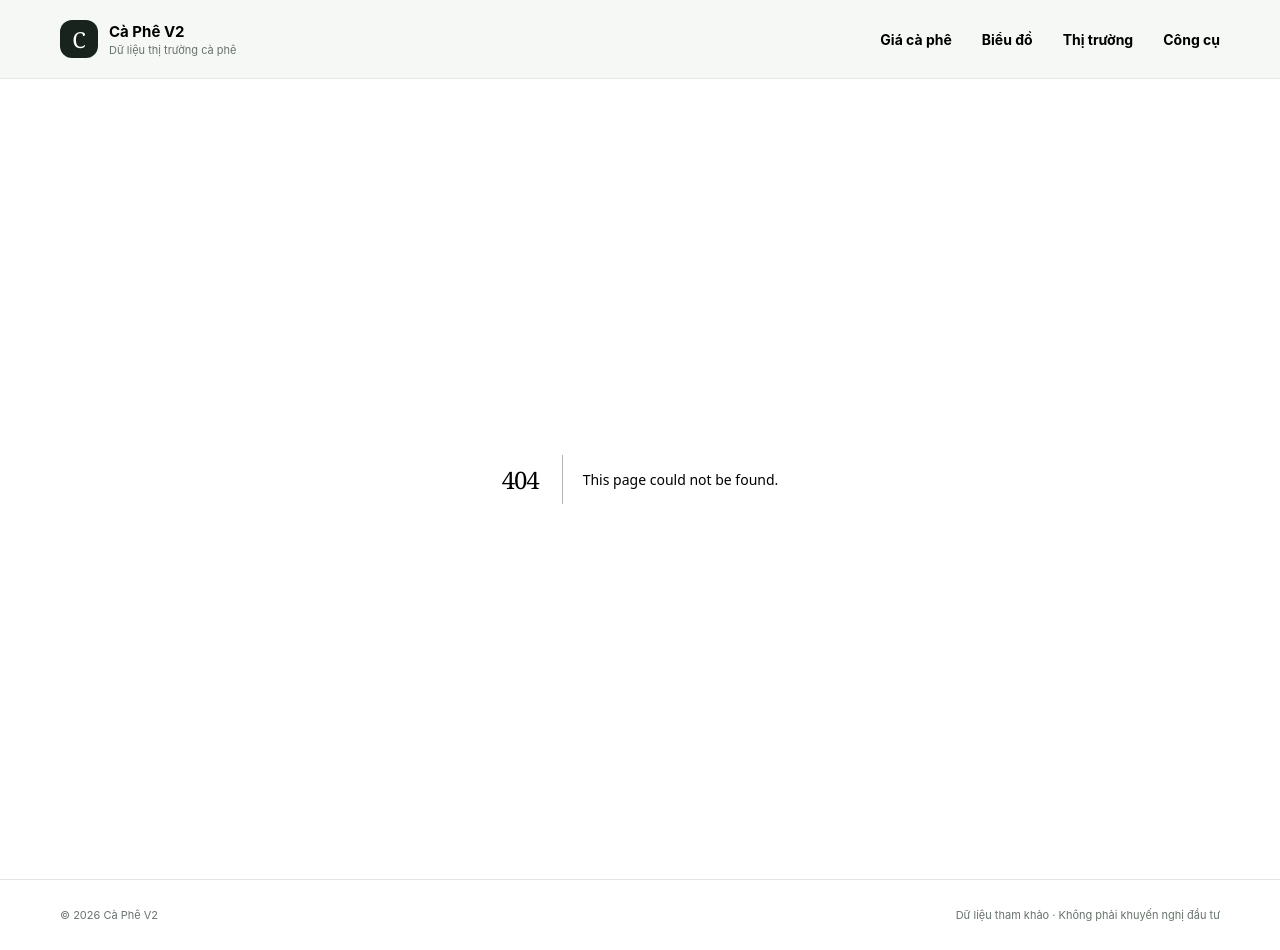
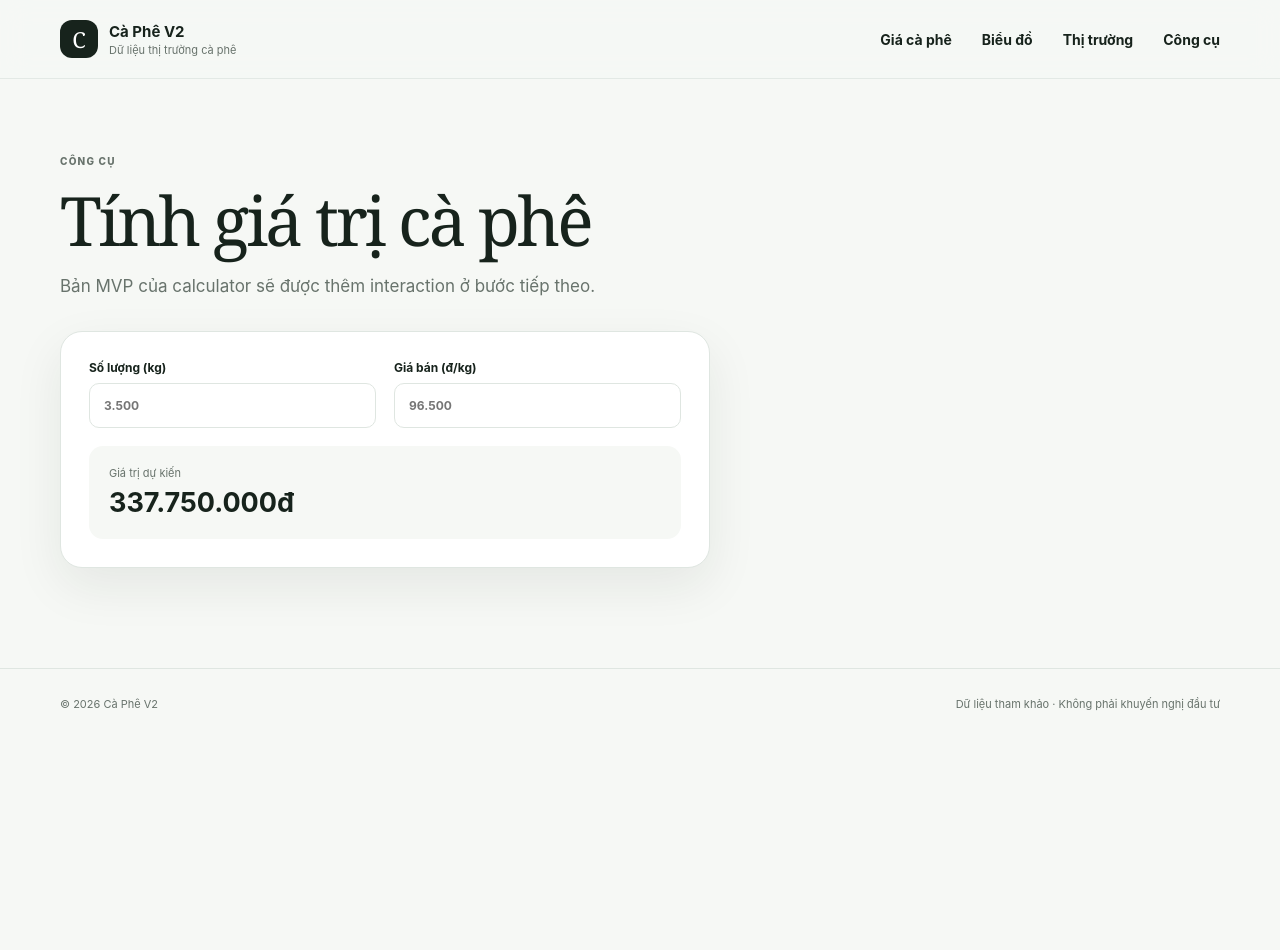
Before and after one commit to giothoibentroi/ca-phe-v2, a Next.js app: page /cong-cu in a window 1280 px wide. Before the commit this address had no page. After the commit the page ends 800 px from the top, so only its background shows below. Built offline with nearby package versions, Linux system fonts and the light colour scheme.

Commit message:
feat: add calculator page

```diff
--- /dev/null
+++ b/src/app/cong-cu/page.tsx
@@ -0,0 +1,14 @@
+export default function Page() {
+  return (
+    <main className="container subpage">
+      <span className="eyebrow">Công cụ</span>
+      <h1>Tính giá trị cà phê</h1>
+      <p className="lead">Bản MVP của calculator sẽ được thêm interaction ở bước tiếp theo.</p>
+      <div className="calculator-shell">
+        <label>Số lượng (kg)<input placeholder="3.500" /></label>
+        <label>Giá bán (đ/kg)<input placeholder="96.500" /></label>
+        <div className="calc-result"><span>Giá trị dự kiến</span><strong>337.750.000đ</strong></div>
+      </div>
+    </main>
+  );
+}
```
